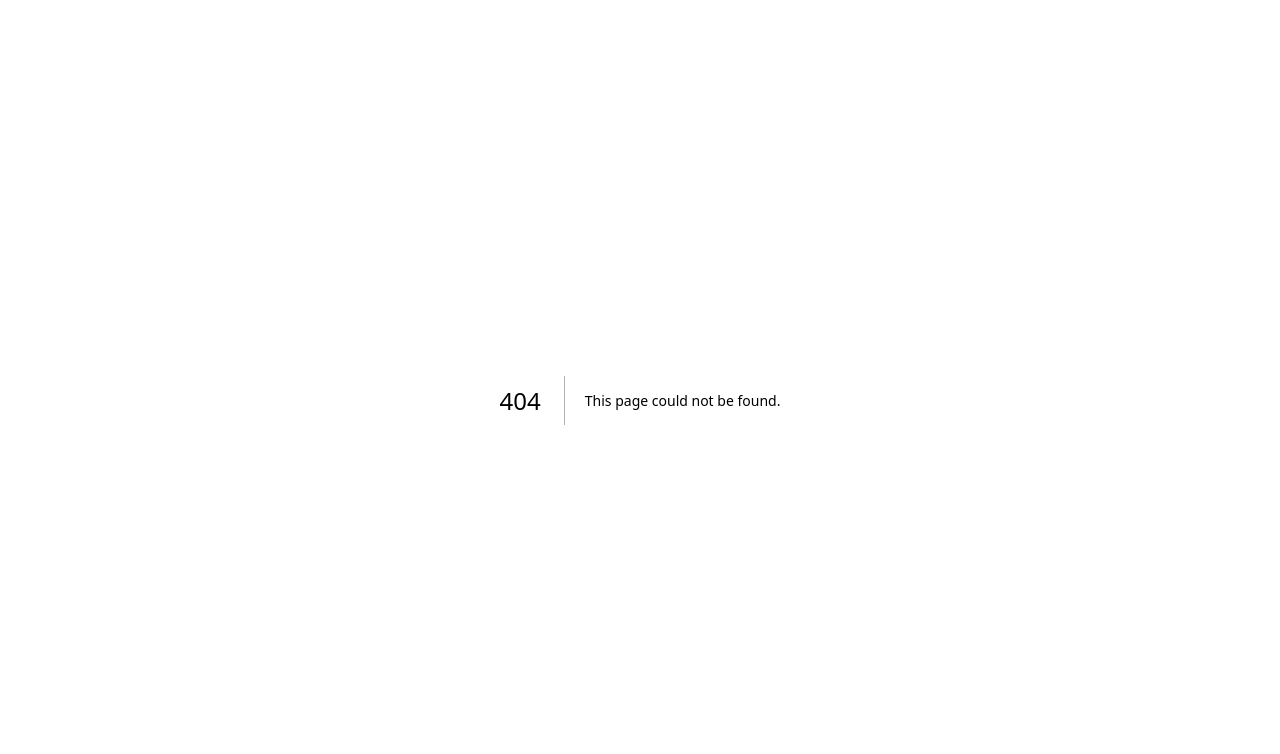
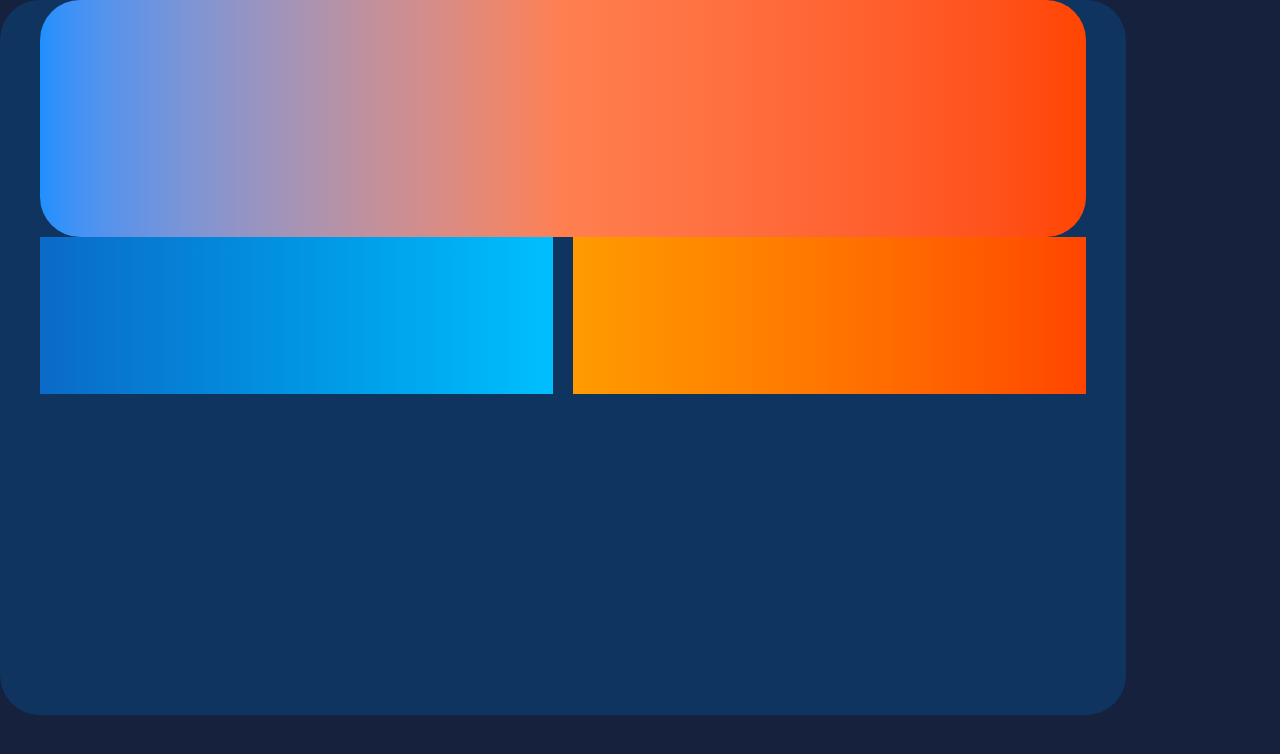
Before and after one commit to marcxsdev/mindsync, a Next.js app: page /game in a window 1280 px wide. Before the commit this address had no page. Shown: the top 754 px of the page. Built offline with nearby package versions, Linux system fonts and the light colour scheme.

Commit message:
feat: add ruler component

```diff
--- /dev/null
+++ b/src/app/game/page.tsx
@@ -0,0 +1,5 @@
+import GameBoard from "@/components/game/GameBoard";
+
+export default function Game() {
+  return <GameBoard />;
+}
--- a/src/app/layout.tsx
+++ b/src/app/layout.tsx
@@ -7,7 +7,7 @@ export default function RootLayout({
 }>) {
   return (
     <html lang="en">
-      <body className={`antialiased`}>{children}</body>
+      <body className={`antialiased bg-[#16213E]`}>{children}</body>
     </html>
   );
 }
--- a/src/components/game/Cards.tsx
+++ b/src/components/game/Cards.tsx
@@ -0,0 +1,12 @@
+import React from "react";
+
+const Cards = () => {
+  return (
+    <div className="flex flex-row gap-5">
+      <div className="bg-linear-to-r from-[#0B6AC7] to-[#00BFFF] w-[513px] h-[157px]"></div>
+      <div className="bg-linear-to-r from-[#FF9B00] to-[#FF4500] w-[513px] h-[157px]"></div>
+    </div>
+  );
+};
+
+export default Cards;
--- a/src/components/game/GameBoard.tsx
+++ b/src/components/game/GameBoard.tsx
@@ -0,0 +1,13 @@
+import Ruler from "@/components/game/Ruler";
+import Cards from "./Cards";
+
+const GameBoard = () => {
+  return (
+    <div className="w-[1126px] h-[715px] bg-[#0F3460] rounded-[40px] px-10">
+      <Ruler />
+      <Cards />
+    </div>
+  );
+};
+
+export default GameBoard;
--- a/src/components/game/Ruler.tsx
+++ b/src/components/game/Ruler.tsx
@@ -0,0 +1,7 @@
+const Ruler = () => {
+  return (
+    <div className="w-[1046px] h-[237px] bg-linear-to-r from-[#1E90FF] via-[#FF7F50] to-[#FF4500] rounded-[40px]"></div>
+  );
+};
+
+export default Ruler;
```
